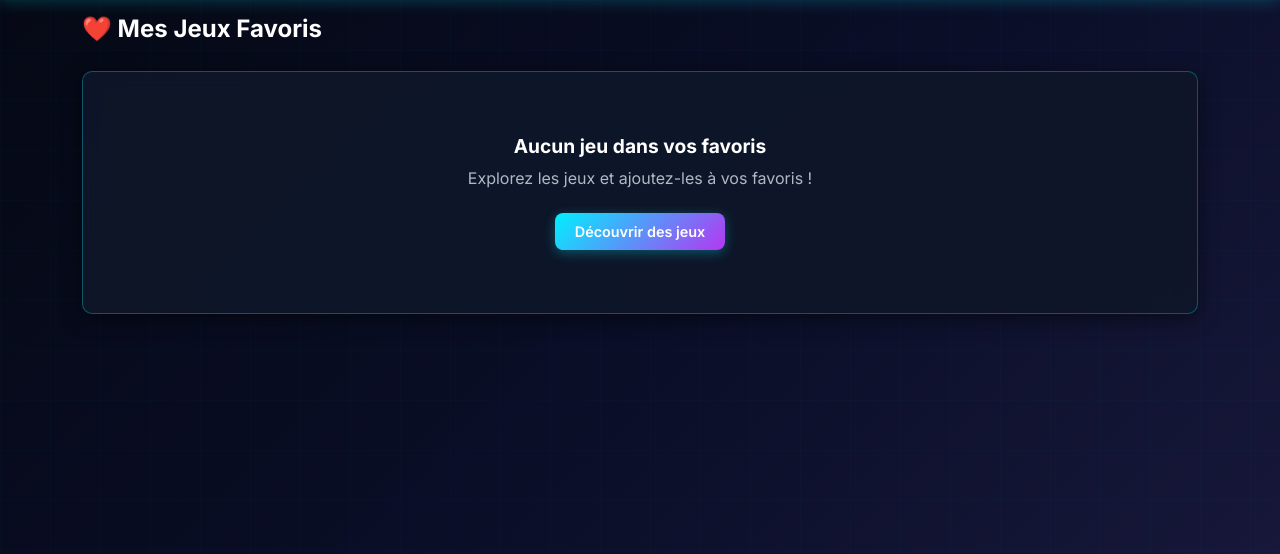
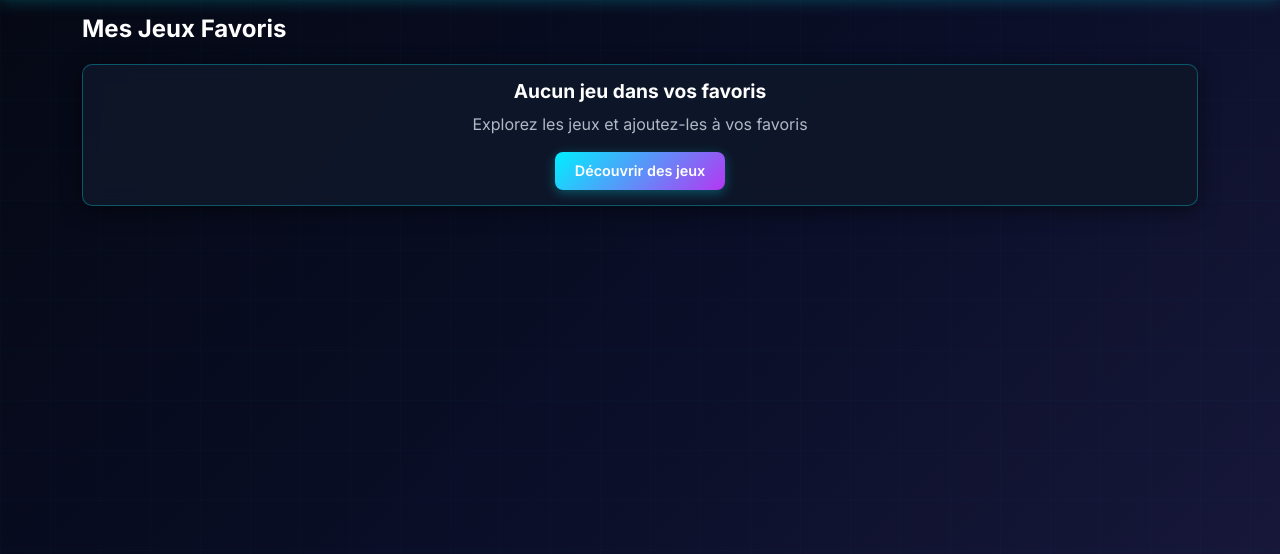
Before and after one commit to evadpe/Gameforge, a Django app: page /favorites/ in a window 1280 px wide. Shown: the part 50-604 px from the top of the page. Run offline with Django 5.2, Linux system fonts and the light colour scheme; the visitor is signed in with stand-in values (Sample User, id 1); data that the repository does not hold is empty.

Commit message:
Update favorites.html

```diff
--- a/Gameforge/games/templates/games/favorites.html
+++ b/Gameforge/games/templates/games/favorites.html
@@ -3,9 +3,9 @@
 {% block title %}Mes Favoris - GameForge{% endblock %}
 
 {% block content %}
-<div class="row mb-4">
+<div class="row mb-3">
     <div class="col-12">
-        <h2 class="text-white">❤️ Mes Jeux Favoris</h2>
+        <h2 class="text-white">Mes Jeux Favoris</h2>
     </div>
 </div>
 
@@ -16,17 +16,17 @@
                 <div class="card h-100">
                     <div class="card-body">
                         <h5 class="card-title">{{ game.titre }}</h5>
-                        <div class="mb-3">
+                        <div class="mb-2">
                             <span class="badge-genre me-2">{{ game.get_genre_display }}</span>
                             <span class="badge-ambiance">{{ game.get_ambiance_display }}</span>
                         </div>
-                        <p class="text-muted small mb-2">
+                        <p class="text-muted small mb-3">
                             Par {{ game.createur.username }} • {{ game.date_creation|date:"d/m/Y" }}
                         </p>
-                        <div class="d-flex justify-content-between align-items-center mt-3">
-                            <a href="{% url 'games:game_detail' game.id %}" class="btn btn-sm btn-primary">Voir détails</a>
+                        <div class="d-flex justify-content-between align-items-center">
+                            <a href="{% url 'games:game_detail' game.id %}" class="btn btn-sm btn-primary">Détails</a>
                             <a href="{% url 'games:toggle_favorite' game.id %}" class="btn btn-sm btn-outline-danger">
-                                Retirer ❤️
+                                Retirer
                             </a>
                         </div>
                     </div>
@@ -35,12 +35,14 @@
         {% endfor %}
     </div>
 {% else %}
-    <div class="col-12">
-        <div class="card text-center py-5">
-            <div class="card-body">
-                <h3>Aucun jeu dans vos favoris</h3>
-                <p class="text-muted">Explorez les jeux et ajoutez-les à vos favoris !</p>
-                <a href="{% url 'games:home' %}" class="btn btn-primary mt-3">Découvrir des jeux</a>
+    <div class="row">
+        <div class="col-12">
+            <div class="card text-center">
+                <div class="card-body">
+                    <h3>Aucun jeu dans vos favoris</h3>
+                    <p class="text-muted">Explorez les jeux et ajoutez-les à vos favoris</p>
+                    <a href="{% url 'games:home' %}" class="btn btn-primary mt-2">Découvrir des jeux</a>
+                </div>
             </div>
         </div>
     </div>
```
